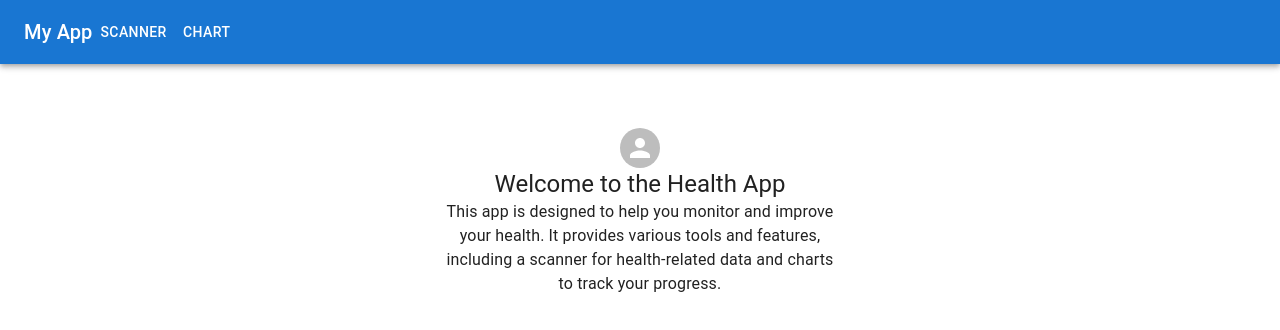
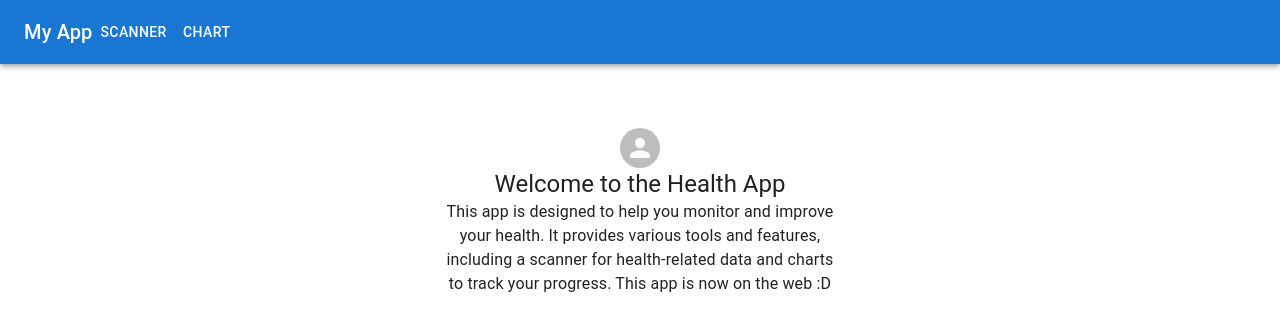
Before and after one commit to ShaunCl123/FeelFlow, a Next.js app: page /home in a window 1280 px wide. Shown: the top 330 px of the page. Built offline with nearby package versions, Linux system fonts and the light colour scheme.

Commit message:
vecel.com 3

```diff
--- a/src/app/home/page.js
+++ b/src/app/home/page.js
@@ -48,7 +48,7 @@ export default function Page() {
             Welcome to the Health App
           </Typography>
           <Typography variant="body1" align="center">
-            This app is designed to help you monitor and improve your health. It provides various tools and features, including a scanner for health-related data and charts to track your progress.
+            This app is designed to help you monitor and improve your health. It provides various tools and features, including a scanner for health-related data and charts to track your progress.  This app is now on the web :D
           </Typography>
         </Box>
       </Container>
```
